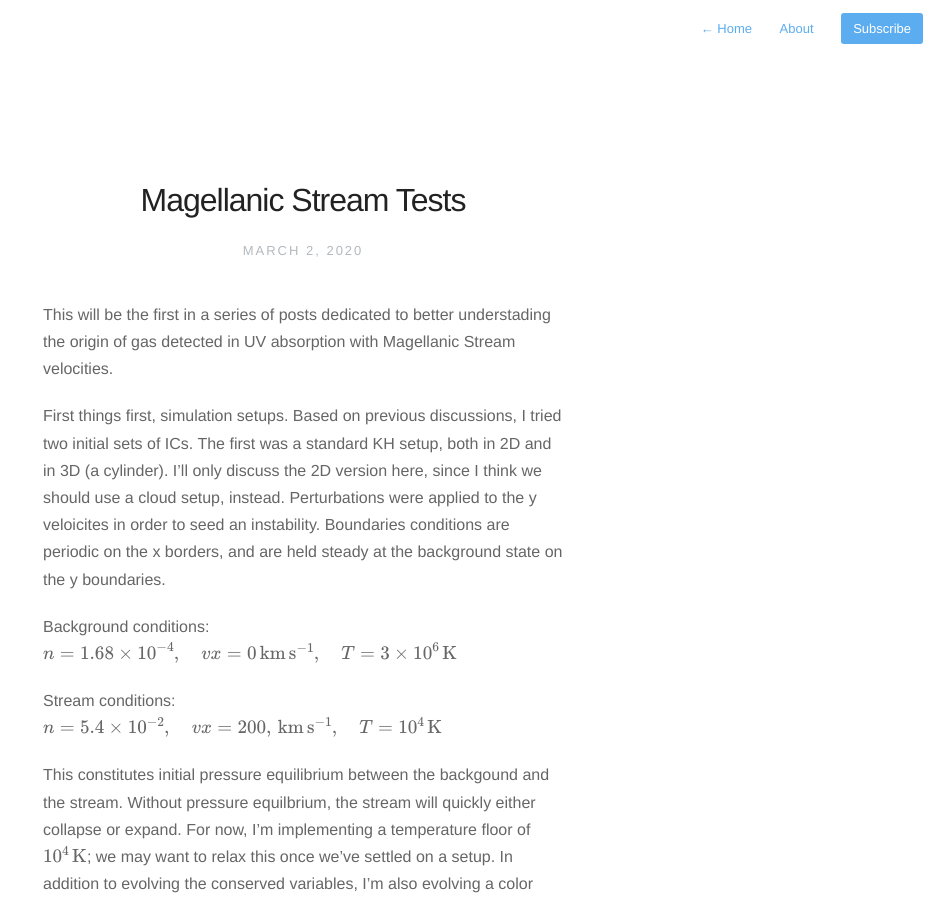
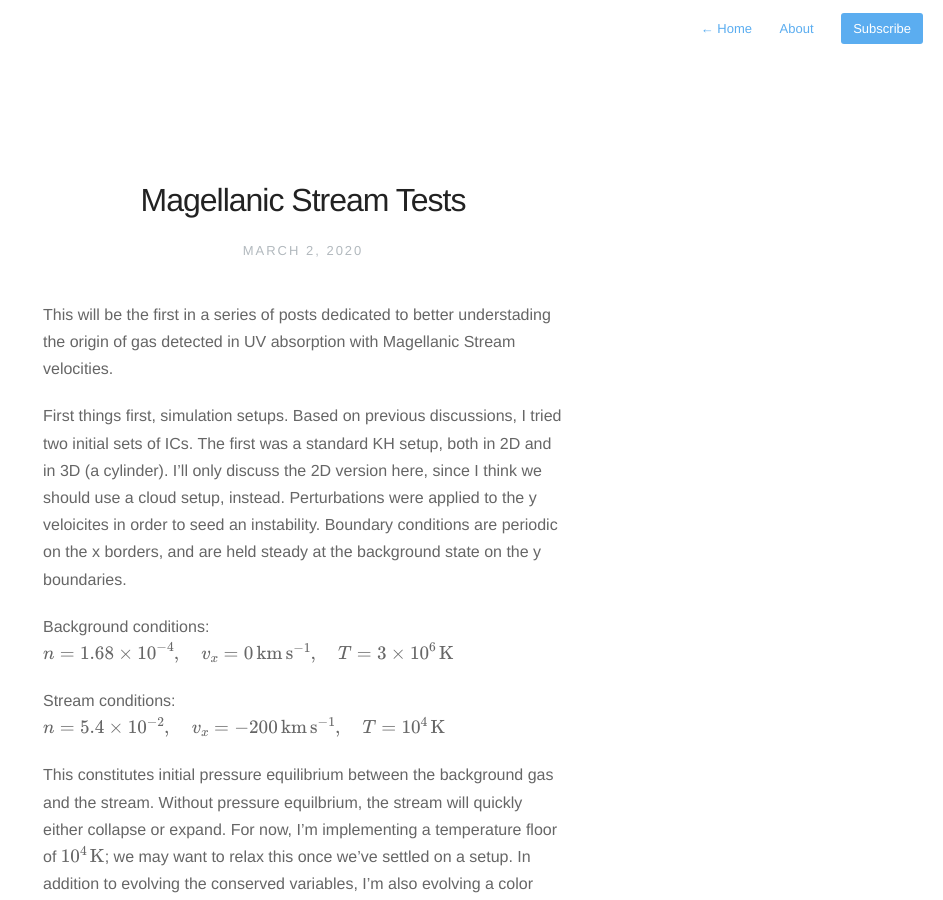
Before and after one commit to evaneschneider/site, a Jekyll site: the page built from _posts/2020-3-2-MS-Tests.markdown, in a window 1280 px wide and 900 px high. Shown: the whole window, without its empty margins (337-1280 px from the left). Built offline with Jekyll 4.4.1, drawn with Linux system fonts in a browser that asks for light colours; nearby versions of some CDN libraries; formulas are drawn with MathJax 3; some of the changed text lies outside the part shown.

Commit message:
Minor edits

```diff
--- a/_posts/2020-3-2-MS-Tests.markdown
+++ b/_posts/2020-3-2-MS-Tests.markdown
@@ -6,15 +6,15 @@
 
 This will be the first in a series of posts dedicated to better understading the origin of gas detected in UV absorption with Magellanic Stream velocities.
 
-First things first, simulation setups. Based on previous discussions, I tried two initial sets of ICs. The first was a standard KH setup, both in 2D and in 3D (a cylinder). I'll only discuss the 2D version here, since I think we should use a cloud setup, instead. Perturbations were applied to the y veloicites in order to seed an instability. Boundaries conditions are periodic on the x borders, and are held steady at the background state on the y boundaries.
+First things first, simulation setups. Based on previous discussions, I tried two initial sets of ICs. The first was a standard KH setup, both in 2D and in 3D (a cylinder). I'll only discuss the 2D version here, since I think we should use a cloud setup, instead. Perturbations were applied to the y veloicites in order to seed an instability. Boundary conditions are periodic on the x borders, and are held steady at the background state on the y boundaries.
 
 Background conditions:
-$$n = 1.68\times10^{-4}, \quad vx = 0\,\mathrm{km}\,\mathrm{s}^{-1}, \quad T = 3\times10^{6}\,\mathrm{K}$$
+$$n = 1.68\times10^{-4}, \quad v_x = 0\,\mathrm{km}\,\mathrm{s}^{-1}, \quad T = 3\times10^{6}\,\mathrm{K}$$
 
 Stream conditions:
-$$n = 5.4\times10^{-2}, \quad vx = 200, \,\mathrm{km}\,\mathrm{s}^{-1}, \quad T = 10^{4}\,\mathrm{K}$$
+$$n = 5.4\times10^{-2}, \quad v_x = -200 \,\mathrm{km}\,\mathrm{s}^{-1}, \quad T = 10^{4}\,\mathrm{K}$$
 
-This constitutes initial pressure equilibrium between the backgound and the stream. Without pressure equilbrium, the stream will quickly either collapse or expand. For now, I'm implementing a temperature floor of $$10^{4}\,\mathrm{K}$$; we may want to relax this once we've settled on a setup. In addition to evolving the conserved variables, I'm also evolving a color variable that traces the initial state of the gas - 0 for background material, 1 for stream material. Below are the color, density, x-velocity, y-velocity, and temperature for this setup after 200 Myr.
+This constitutes initial pressure equilibrium between the background gas and the stream. Without pressure equilbrium, the stream will quickly either collapse or expand. For now, I'm implementing a temperature floor of $$10^{4}\,\mathrm{K}$$; we may want to relax this once we've settled on a setup. In addition to evolving the conserved variables, I'm also evolving a color variable that traces the initial state of the gas - 0 for background material, 1 for stream material. Below are the color, density, x-velocity, y-velocity, and temperature for this setup after 200 Myr.
 
 <img src="{{ site.url }}assets/images/2020-March/KH_c_200.png">
 <img src="{{ site.url }}assets/images/2020-March/KH_d_200.png">
@@ -33,10 +33,9 @@
 <img src="{{ site.url }}assets/images/2020-March/cloud_c_0.png">
 <img src="{{ site.url }}assets/images/2020-March/cloud_d_0.png">
 <img src="{{ site.url }}assets/images/2020-March/cloud_vx_0.png">
-<img src="{{ site.url }}assets/images/2020-March/cloud_vy_0.png">
 <img src="{{ site.url }}assets/images/2020-March/cloud_T_0.png">
 
-This is a 40kpc x 20 kpc box. I've run this setup in both 2D and 3D for 200 million years. The velocities in the 2D version are wildly different than the 3D version (for the same reason as in the KH setup), so I'm going to focus on the 3D case for the remainder of this post. Below are movies of the density and temperature projections for 200 Myr of evolution. This simulation is low-res, $$512\times256\times256$$ - we'll probably want to at least double that in the end, but it's currently the minimum resolution quoted by Gronke & Oh 2018 to caputure cloud growth from a cooling hot background (8 cells per cloud radius).
+This is a 40kpc x 20 kpc box. I've run this setup in both 2D and 3D for 200 million years. The velocities in the 2D version are wildly different than the 3D version (for the same reason as in the KH setup), so I'm going to focus on the 3D case for the remainder of this post. Below are movies of the density and temperature projections for 200 Myr of evolution. This simulation is fairly low-res, 512 x 256 x 256 - we'll probably want to at least double that in the end, but it currently satisfies the minimum resolution quoted by Gronke & Oh 2018 to caputure converged cloud growth from a cooling hot background (8 cells per cloud radius).
 
 <div style="text-align: center">
 <video src="{{ site.url }}assets/movies/2020-March/d_xy.mov" width="512" height="256" controls preload></video>
@@ -54,12 +53,13 @@
 <img src="{{ site.url }}assets/images/2020-March/cloud_vy_200.png">
 <img src="{{ site.url }}assets/images/2020-March/cloud_T_200.png">
 
-A quick calculation using the color shows that after 200 Myr there is $$3.45\times10^{7}\,M_\odot$$ of cool ($$T <= 5\times10^{4}\,\mathrm{K}$$) gas, of which $$8\times10^{6}\,M_\odot$$ was originally hot background material (or about 20%).
+A quick calculation using the color shows that after 200 Myr there is $$3.45\times10^{7}\,M_\odot$$ of cool ($$T < 5\times10^{4}\,\mathrm{K}$$) gas, of which $$8\times10^{6}\,M_\odot$$ was originally hot background material (or about 20%).
 
-I've also done a quick test of what a synthetic absorption line might look like. This is Si absorption for two different ions averaged over the whole box (we can talk more about how I did this vs how it should be done in person), projected in the $z$ direction.
+I've also done a quick test of what a synthetic absorption line might look like. This is Si absorption for two different ions, projected in the $$z$$ direction and averaged over the whole box. This means the velocities are all perturbations in the $$z$$ direction, but I assume they look relatively similar to the $$y$$ perturbations shown above.
+<img src="{{ site.url }}assets/images/2020-March/Si_absorption_200.png">
 
-The velocities are all perturbations in the $z$ direction, in this case (but I assume they look relatively similar to the $y$ perturbations shown above).
-<img src="{{ site.url }}assets/images/2020-March/Si_absorption_200.png">
+We can talk more about how I did this versus how the measurement is made, but I'm initially rather encouraged by how similar e.g. the SiII looks like to some of Andy's measurements, for example in this figure:
+<img src="{{ site.url }}assets/images/2020-March/Fox2014_F2_a.png">
 
 Things I like about this setup:
 * It's easy to give the stream the sort of two-filament nature that is observed (Putman 2003).
```
Also changed, not shown: other parts of _posts/2020-3-2-MS-Tests.markdown (+2 -2 lines), assets/images/2020-March/Fox2014_F2_a.png (added), assets/images/2020-March/cloud_T_0.png, assets/images/2020-March/cloud_T_200.png, assets/images/2020-March/cloud_c_0.png, assets/images/2020-March/cloud_c_200.png, assets/images/2020-March/cloud_d_0.png, assets/images/2020-March/cloud_d_200.png, assets/images/2020-March/cloud_vx_0.png, assets/images/2020-March/cloud_vx_200.png, assets/images/2020-March/cloud_vy_0.png (deleted), assets/images/2020-March/cloud_vy_200.png.
